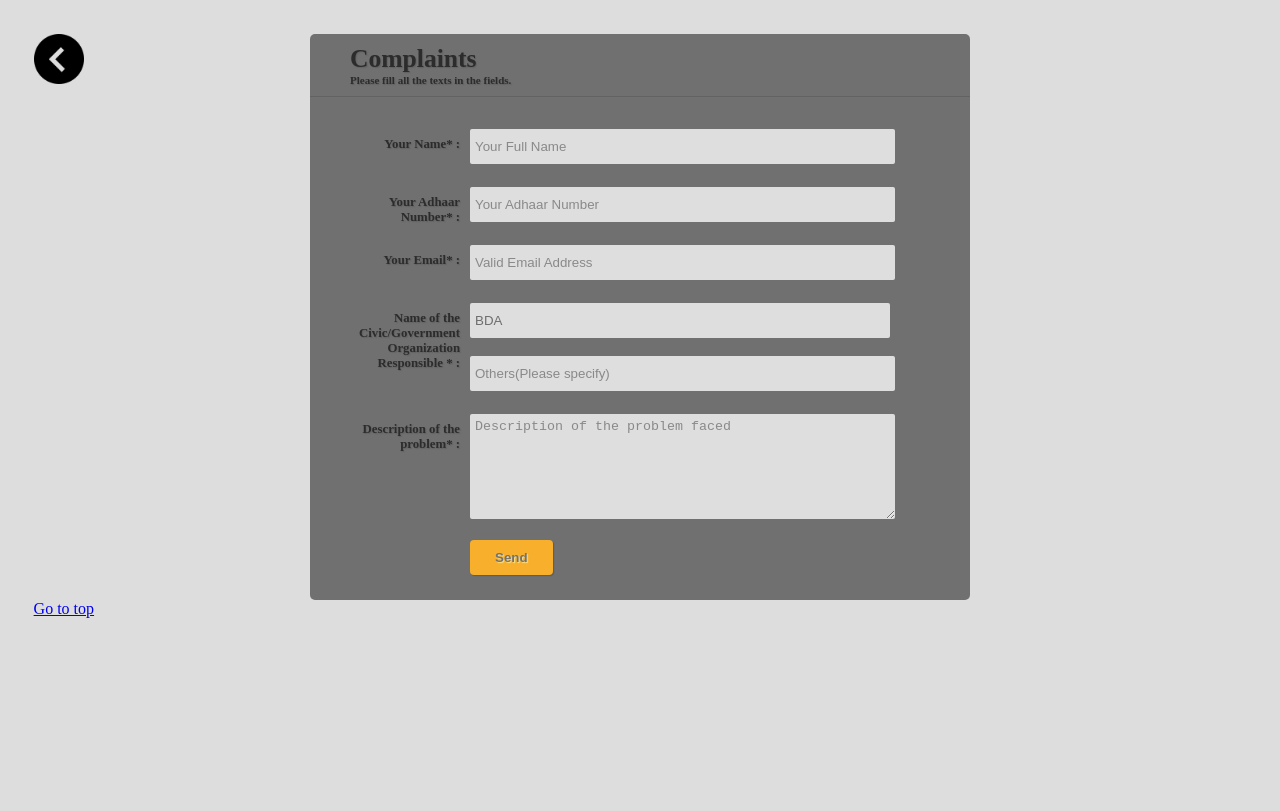
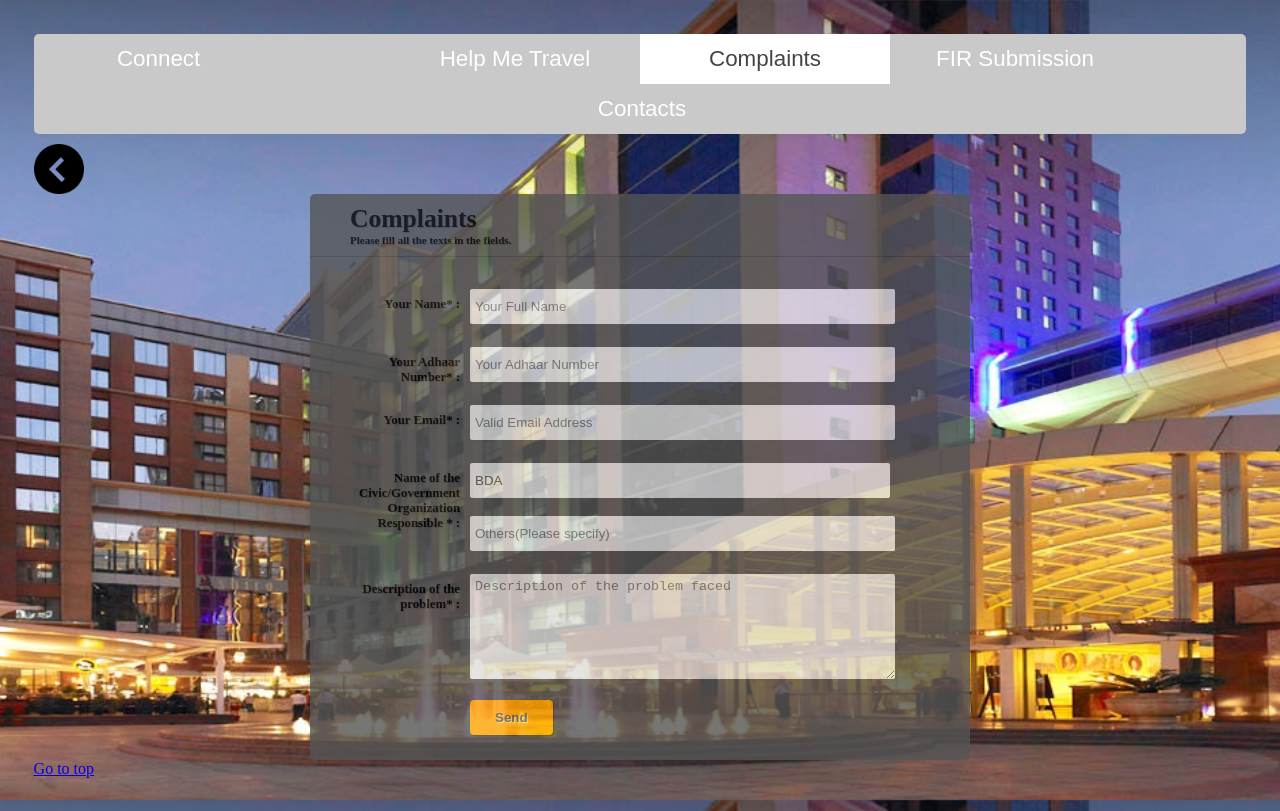
Before and after one commit to animenon/Connect-UrbanHack, a plain HTML site: page complaintsFormUI.html in a window 1280 px wide. Drawn offline with Linux system fonts and the light colour scheme.

Commit message:
v0.2
Few UI updates.

```diff
--- a/complaintsFormUI.html
+++ b/complaintsFormUI.html
@@ -3,9 +3,21 @@
 	<head>
 		<meta http-equiv="Content-Type" content="text/html; charset=utf-8" />
 		<link href="./css/form_style.css" rel="stylesheet" type="text/css" />
+		<link href="./css/style.css" rel="stylesheet" type="text/css" />
 		<title>Connect Complaints</title>
+		<header>
+			<div class="nav">
+			  <ul>
+				<li style="float:left;"><a href="index.html">Connect</a></li>
+				<li class="hmt"><a href="hmt.html">Help Me Travel</a></li>
+				<li class="complaints"><a class="active" href="#">Complaints</a></li>
+				<li class="fir"><a href="firFormUI.html">FIR Submission</a></li>
+				<li class="contact"><a href="contact.html">Contacts</a></li>
+			  </ul>
+			</div>
+		</header>
 	</head>
-	<body bgcolor=#DDDDDD style="padding:2%;">
+	<body style="padding:2%;background: #DDDDDD url('./img/bg3.jpg') no-repeat center center fixed; webkit-background-size: cover;-moz-background-size: cover;-o-background-size: cover;background-size: cover;"
 		<div id="backIcon" style="float:left;">
 			<a href="index.html"><img src="./img/back.png" alt="Back" width=50px /></a>
 		</div>
@@ -49,6 +61,6 @@
 				<input type="button" class="button" value="Send" />
 			</label>
 		</form>
-		<a href="#backIcon">Go to top</a>
+		<a href="#backIcon" style="float:bottom;">Go to top</a>
 	</body>
 </html>
--- a/css/form_style.css
+++ b/css/form_style.css
@@ -6,7 +6,7 @@
 	background: #555;
 	padding: 20px 30px 20px 30px;
 	font-family: 'kb';
-	font-size: 1vw;
+	font-size: 0.8em;
 	color: #000000;
 	text-shadow: 1px 1px 1px #444;
 	border: none;
--- /dev/null
+++ b/css/style.css
@@ -0,0 +1,84 @@
+
+		.nav ul {
+		  list-style: none;
+		  background-color: #C9C9C9;
+		  text-align: center;
+		  padding: 0;
+		  margin: 0;
+		  border-radius: 5px;
+		-webkit-border-radius: 5px;
+		-moz-border-radius: 5px;
+		margin-bottom:10px;
+		}
+		.nav li {
+		  font-family: 'Oswald', sans-serif;
+		  font-size: 1.2em;
+		  line-height: 40px;
+		  height: 40px;
+		  border-bottom: 1px solid #888;
+		}
+
+		.nav a {
+		  text-decoration: none;
+		  color: #fff;
+		  display: block;
+		  transition: .3s background-color;
+		}
+
+		.nav a:hover {
+		  background-color: #005f5f;
+		}
+
+		.nav a.active {
+		  background-color: #fff;
+		  color: #444;
+		  cursor: default;
+		}
+
+		@media screen and (min-width: 600px) {
+		  .nav li {
+			width: 250px;
+			border-bottom: none;
+			height: 50px;
+			line-height: 50px;
+			font-size: 1.4em;
+		  }
+
+		  /* Option 1 - Display Inline */
+		  .nav li {
+			display: inline-block;
+			margin-right: -4px;
+		  }
+
+		  /* Options 2 - Float
+		  .nav li {
+			float: left;
+		  }
+		  .nav ul {
+			overflow: auto;
+			width: 600px;
+			margin: 0 auto;
+		  }
+		  .nav {
+			background-color: #444;
+		  }
+		  */
+		}
+
+
+
+		li{
+		list-style-type: none;
+		}
+		.link{
+			text-decoration:none;
+			color:#111111;
+		}
+		.link:hover{
+			color:#FFFFFF;
+		}
+
+
+		.box{
+		z-index:100;background-color:#A5A5A5;opacity:0.7;margin-left:10%;margin-right:10%;text-align:center;padding:10%;font-size: 1.5em;
+		}
```
Also changed, not shown: contact.html (added, +36 -0 lines), firFormUI.html (+14 -2 lines), hmt.html (added, +35 -0 lines), index.html (+34 -38 lines), img/bg1.jpg (added), img/bg2.jpg (added), img/bg3.jpg (added).
